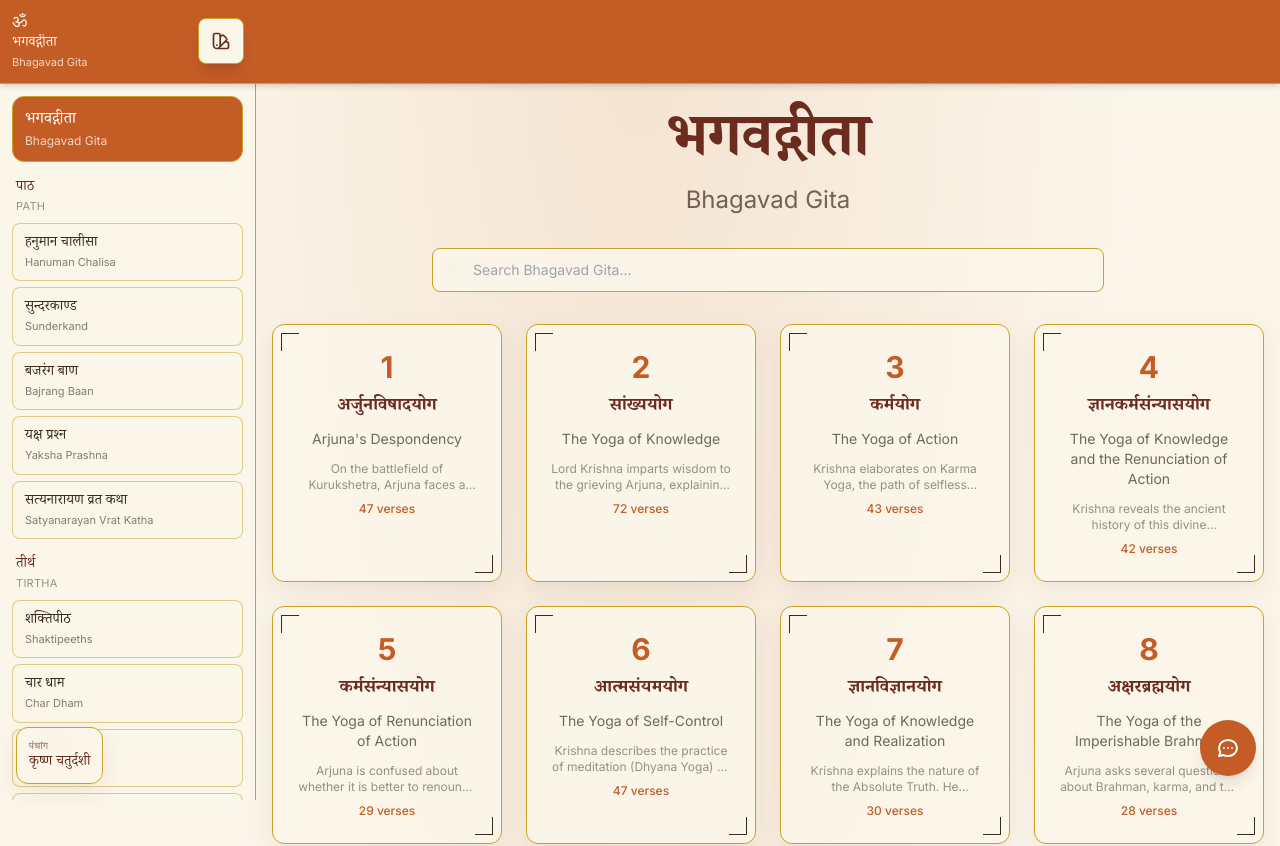
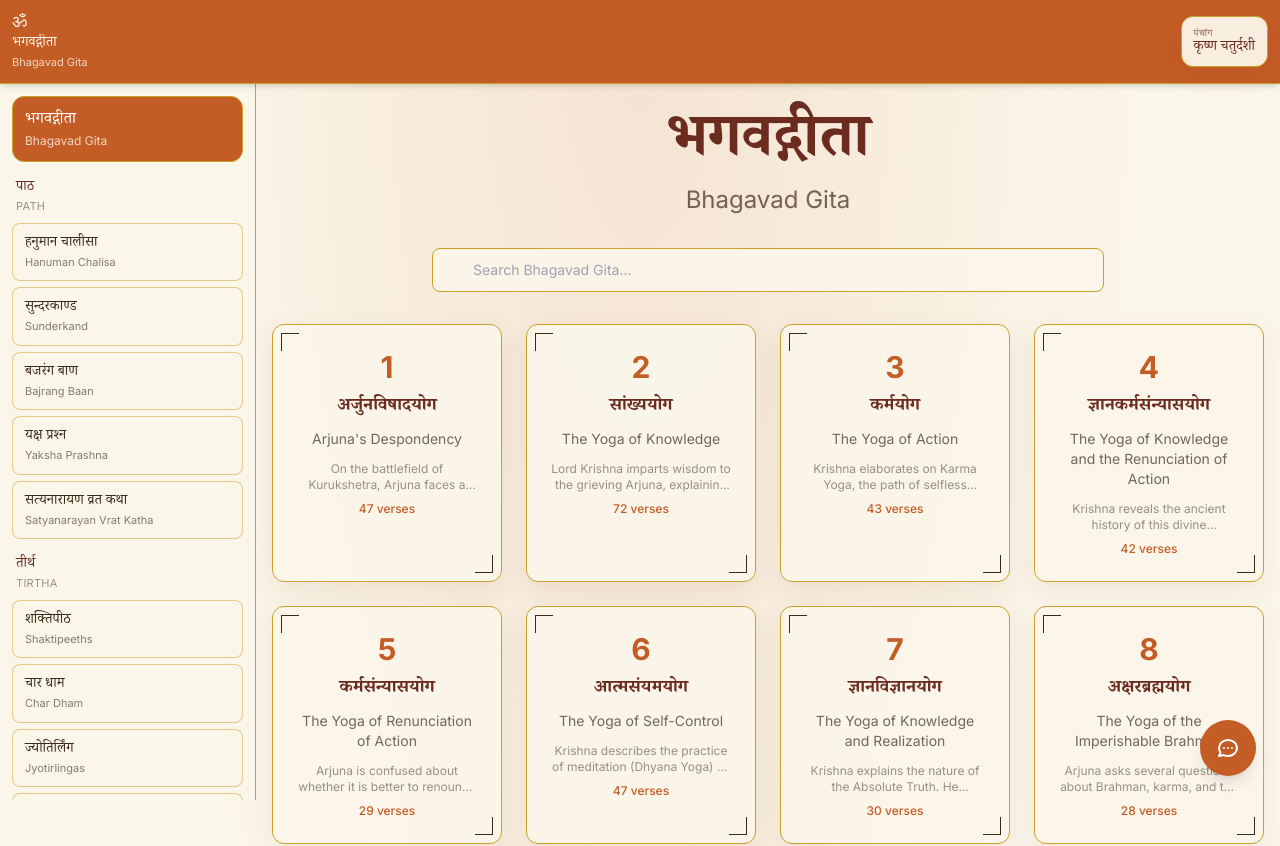
Before and after one commit to TechnoBlogger14o3/dharmic-treasures, a React (Vite) app: page / in a window 1280 px wide. Shown: the top 846 px of the page. Built offline with nearby package versions, Linux system fonts and the light colour scheme; a web font is replaced by a local one.

Commit message:
ui improvement

```diff
--- a/src/App.tsx
+++ b/src/App.tsx
@@ -1,12 +1,11 @@
 import { useState, useEffect, lazy, Suspense, useRef } from 'react'
 import { TextType, TextConfig } from '../types'
 import ErrorBoundary from './components/ErrorBoundary'
-import BackgroundSelector from './components/BackgroundSelector'
 import LoadingSpinner from './components/LoadingSpinner'
 import SiteNav from './components/SiteNav'
 import GitaChatbot, { type ShastraPdfTarget } from './components/GitaChatbot'
 import PanchangWidget from './components/PanchangWidget'
-import { getSettings, saveSettings, getProgress } from './utils/storage'
+import { getSettings, getProgress } from './utils/storage'
 
 // Lazy load heavy components - only load when needed
 const ChapterList = lazy(() => import('./components/ChapterList'))
@@ -142,7 +141,6 @@ function App() {
   const [textType, setTextType] = useState<TextType>('gita')
   const [selectedChapter, setSelectedChapter] = useState<number | null>(null)
   const [selectedVerse, setSelectedVerse] = useState<number>(1)
-  const [backgroundTheme, setBackgroundTheme] = useState<string>(savedSettings.backgroundTheme)
   const fontSize = savedSettings.fontSize
   const [textDataCache, setTextDataCache] = useState<Record<TextType, any[]>>({} as Record<TextType, any[]>)
   const [isLoadingData, setIsLoadingData] = useState(false)
@@ -194,17 +192,6 @@ function App() {
     }
   }, [textType])
 
-  // Save settings when they change
-  useEffect(() => {
-    saveSettings({
-      ...getSettings(),
-      fontSize,
-      backgroundTheme,
-      notificationsEnabled: savedSettings.notificationsEnabled,
-      dailyVerseTime: savedSettings.dailyVerseTime,
-    })
-  }, [fontSize, backgroundTheme])
-
   const currentTextConfig = textConfigsBase[textType]
   const currentTextData = textDataCache[textType] || []
   const currentText: TextConfig = {
@@ -227,17 +214,9 @@ function App() {
     setSourcePdf(null)
   }
 
-  const backgroundClasses: Record<string, string> = {
-    'gradient-1': 'bg-cream paper-grain',
-    'gradient-2': 'bg-gradient-to-br from-blue-50 via-indigo-50 to-purple-50',
-    'gradient-3': 'bg-gradient-to-br from-green-50 via-emerald-50 to-teal-50',
-    'gradient-4': 'bg-gradient-to-br from-pink-50 via-rose-50 to-red-50',
-    'gradient-5': 'bg-gradient-to-br from-slate-50 via-gray-50 to-zinc-50',
-  }
-
   return (
     <ErrorBoundary>
-      <div className={`min-h-screen flex flex-col transition-colors duration-500 ${backgroundClasses[backgroundTheme]}`}>
+      <div className="min-h-screen flex flex-col bg-cream paper-grain">
         <SiteNav
           currentType={textType}
           labels={textConfigsBase}
@@ -247,13 +226,8 @@ function App() {
             setSelectedVerse(1)
             setSourcePdf(null)
           }}
-        >
-          <BackgroundSelector
-            currentTheme={backgroundTheme}
-            onThemeChange={setBackgroundTheme}
-            themes={Object.keys(backgroundClasses)}
-          />
-        </SiteNav>
+          trailing={<PanchangWidget placement="header" />}
+        />
 
         {/* Main Content */}
         <div className="relative z-10 flex-1 md:pl-64">
@@ -332,7 +306,6 @@ function App() {
           )}
         </div>
 
-        <PanchangWidget />
         <GitaChatbot />
 
         <footer className="mt-auto border-t border-gold bg-cream md:pl-64">
--- a/src/components/BackgroundSelector.tsx
+++ /dev/null
@@ -1,75 +0,0 @@
-import { useState } from 'react'
-
-interface BackgroundSelectorProps {
-  currentTheme: string
-  onThemeChange: (theme: string) => void
-  themes: string[]
-}
-
-const themeLabels: Record<string, string> = {
-  'gradient-1': 'Saffron',
-  'gradient-2': 'Cool',
-  'gradient-3': 'Nature',
-  'gradient-4': 'Rose',
-  'gradient-5': 'Neutral',
-}
-
-export default function BackgroundSelector({
-  currentTheme,
-  onThemeChange,
-  themes,
-}: BackgroundSelectorProps) {
-  const [isOpen, setIsOpen] = useState(false)
-
-  return (
-    <div className="relative">
-      <button
-        onClick={() => setIsOpen(!isOpen)}
-        className="bg-cream backdrop-blur-md rounded-lg p-2.5 sm:p-3 shadow-lg hover:shadow-xl active:shadow-md transition-all border border-gold touch-manipulation min-w-[44px] min-h-[44px] flex items-center justify-center"
-        aria-label="Change Background Theme"
-      >
-        <svg
-          className="w-5 h-5 text-maroon"
-          fill="none"
-          stroke="currentColor"
-          viewBox="0 0 24 24"
-        >
-          <path
-            strokeLinecap="round"
-            strokeLinejoin="round"
-            strokeWidth={2}
-            d="M7 21a4 4 0 01-4-4V5a2 2 0 012-2h4a2 2 0 012 2v12a4 4 0 01-4 4zm0 0h12a2 2 0 002-2v-4a2 2 0 00-2-2h-2.343M11 7.343l1.657-1.657a2 2 0 012.828 0l2.829 2.829a2 2 0 010 2.828l-8.486 8.485M7 17h.01"
-          />
-        </svg>
-      </button>
-
-      {isOpen && (
-        <>
-          <div
-            className="fixed inset-0 z-40"
-            onClick={() => setIsOpen(false)}
-          />
-          <div className="absolute top-full right-0 mt-2 bg-cream rounded-lg shadow-xl border border-gold p-2 z-50 min-w-[160px]">
-            <div className="text-xs font-semibold text-maroon mb-2 px-2">Background Theme</div>
-            {themes.map((theme) => (
-              <button
-                key={theme}
-                onClick={() => {
-                  onThemeChange(theme)
-                  setIsOpen(false)
-                }}
-                className={`w-full text-left px-3 py-2.5 rounded-md text-sm transition-colors touch-manipulation min-h-[44px] ${
-                  currentTheme === theme
-                    ? 'bg-saffron-light text-maroon font-medium'
-                    : 'text-ink hover:bg-saffron-light/60 active:bg-saffron-light'
-                }`}
-              >
-                {themeLabels[theme] || theme}
-              </button>
-            ))}
-          </div>
-        </>
-      )}
-    </div>
-  )
-}
--- a/src/components/PanchangWidget.tsx
+++ b/src/components/PanchangWidget.tsx
@@ -32,7 +32,7 @@ const MONTHS = [
 
 const WEEKDAYS = ['र', 'सो', 'मं', 'बु', 'गु', 'शु', 'श']
 
-export default function PanchangWidget() {
+export default function PanchangWidget({ placement = 'float' }: { placement?: 'float' | 'header' }) {
   const [now, setNow] = useState(() => new Date())
   const today = useMemo(() => kolkataYmd(now), [now])
   const [open, setOpen] = useState(false)
@@ -110,27 +110,34 @@ export default function PanchangWidget() {
     selected.day,
   )
 
+  const inHeader = placement === 'header'
+
   return (
-    <div className="fixed bottom-20 sm:bottom-4 left-4 z-40">
-      {!open && (
+    <div className={inHeader ? 'relative' : 'fixed bottom-20 sm:bottom-4 left-4 z-40'}>
+      {(!open || inHeader) && (
         <button
           type="button"
           onClick={() => {
             jumpToToday()
-            setOpen(true)
+            setOpen((wasOpen) => !wasOpen)
           }}
-          className="folio border border-gold bg-cream/95 backdrop-blur-md rounded-xl px-3 py-2.5 text-left shadow-lg min-h-[44px] touch-manipulation"
-          aria-label="Open panchang"
+          className="folio border border-gold bg-cream/95 backdrop-blur-md rounded-xl px-3 py-2 text-left shadow-lg min-h-[44px] touch-manipulation"
+          aria-label={open ? 'Close panchang' : 'Open panchang'}
+          aria-expanded={open}
         >
           <div className="text-[10px] uppercase tracking-wide text-maroon/70">पंचांग</div>
-          <div className="text-sm font-serif text-maroon">
+          <div className="text-sm font-serif text-maroon leading-tight">
             {todayEvent ? todayEvent.nameHindi : `${running.pakshaHindi.split(' ')[0]} ${running.nameHindi}`}
           </div>
         </button>
       )}
 
       {open && (
-        <div className="folio border border-gold bg-cream/95 backdrop-blur-md rounded-xl w-[min(21rem,calc(100vw-2rem))] shadow-lg p-3 sm:p-4">
+        <div
+          className={`folio border border-gold bg-cream/95 backdrop-blur-md rounded-xl w-[min(21rem,calc(100vw-2rem))] shadow-lg p-3 sm:p-4 ${
+            inHeader ? 'absolute right-0 top-full mt-2 z-[60]' : ''
+          }`}
+        >
           <div className="flex items-center justify-between mb-2">
             <div>
               <div className="text-[10px] uppercase tracking-wide text-maroon/70">पंचांग · Panchang</div>
--- a/src/components/SiteNav.tsx
+++ b/src/components/SiteNav.tsx
@@ -6,7 +6,7 @@ interface SiteNavProps {
   currentType: TextType
   labels: Record<TextType, { name: string; nameHindi: string }>
   onSelect: (type: TextType) => void
-  children?: ReactNode
+  trailing?: ReactNode
 }
 
 function CurrentTitle({ current }: { current: { name: string; nameHindi: string } }) {
@@ -85,7 +85,7 @@ function NavList({
   )
 }
 
-export default function SiteNav({ currentType, labels, onSelect, children }: SiteNavProps) {
+export default function SiteNav({ currentType, labels, onSelect, trailing }: SiteNavProps) {
   const [open, setOpen] = useState(false)
   const current = labels[currentType]
 
@@ -111,8 +111,8 @@ export default function SiteNav({ currentType, labels, onSelect, children }: Sit
   return (
     <>
       <header className="sticky top-0 z-50 min-h-[5.25rem] bg-saffron text-cream border-b border-gold shadow-md">
-        <div className="flex items-center justify-between gap-2 px-3 py-3 md:w-64">
-          <div className="min-w-0 flex items-center gap-2">
+        <div className="flex items-center justify-between gap-3 px-3 py-3">
+          <div className="min-w-0 flex items-center gap-2 md:w-64 md:shrink-0">
             <button
               type="button"
               aria-expanded={open}
@@ -127,7 +127,7 @@ export default function SiteNav({ currentType, labels, onSelect, children }: Sit
             </button>
             <CurrentTitle current={current} />
           </div>
-          <div className="flex-shrink-0">{children}</div>
+          {trailing ? <div className="flex-shrink-0">{trailing}</div> : null}
         </div>
       </header>
 
--- a/src/utils/storage.ts
+++ b/src/utils/storage.ts
@@ -20,7 +20,6 @@ export interface ReadingProgress {
 
 export interface AppSettings {
   fontSize: number
-  backgroundTheme: string
   notificationsEnabled: boolean
   dailyVerseTime?: string
   panchangCityId?: string
@@ -115,13 +114,11 @@ export function getSettings(): AppSettings {
       ? JSON.parse(stored)
       : {
           fontSize: 16,
-          backgroundTheme: 'gradient-1',
           notificationsEnabled: false,
         }
   } catch {
     return {
       fontSize: 16,
-      backgroundTheme: 'gradient-1',
       notificationsEnabled: false,
     }
   }
```
